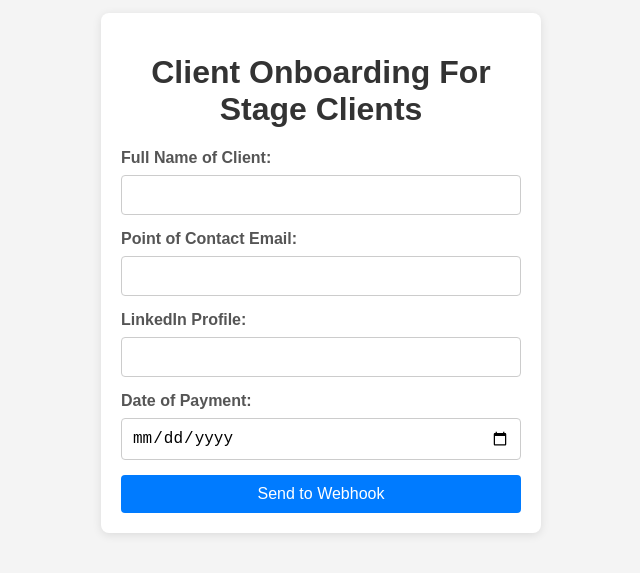
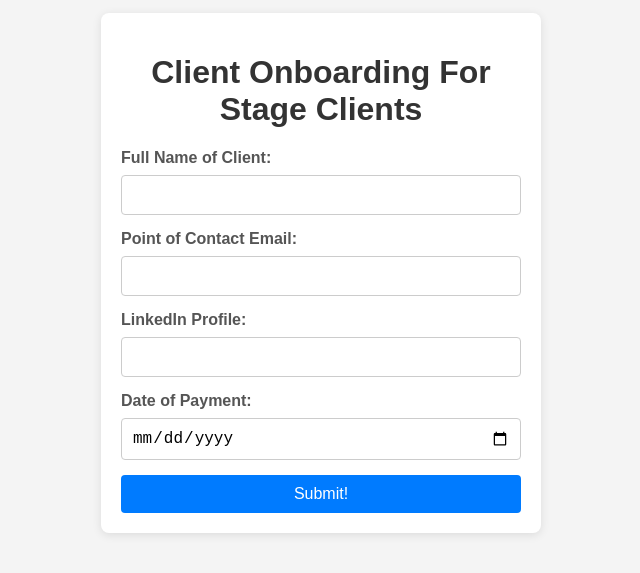
Before and after one commit to jonathangetonapod/stage_client_onboarding, a website: page public/index.html in a window 1280 px wide. Shown: the part 127-700 px from the top of the page, without its empty margins (319-959 px from the left). Drawn offline with Linux system fonts and the light colour scheme.

Commit message:
changed big button

```diff
--- a/public/index.html
+++ b/public/index.html
@@ -83,7 +83,7 @@
         <label for="paymentDate">Date of Payment:</label>
         <input type="date" id="paymentDate" name="paymentDate" required>
 
-        <button type="submit">Send to Webhook</button>
+        <button type="submit">Submit!</button>
     </form>
 
     <script>
```
